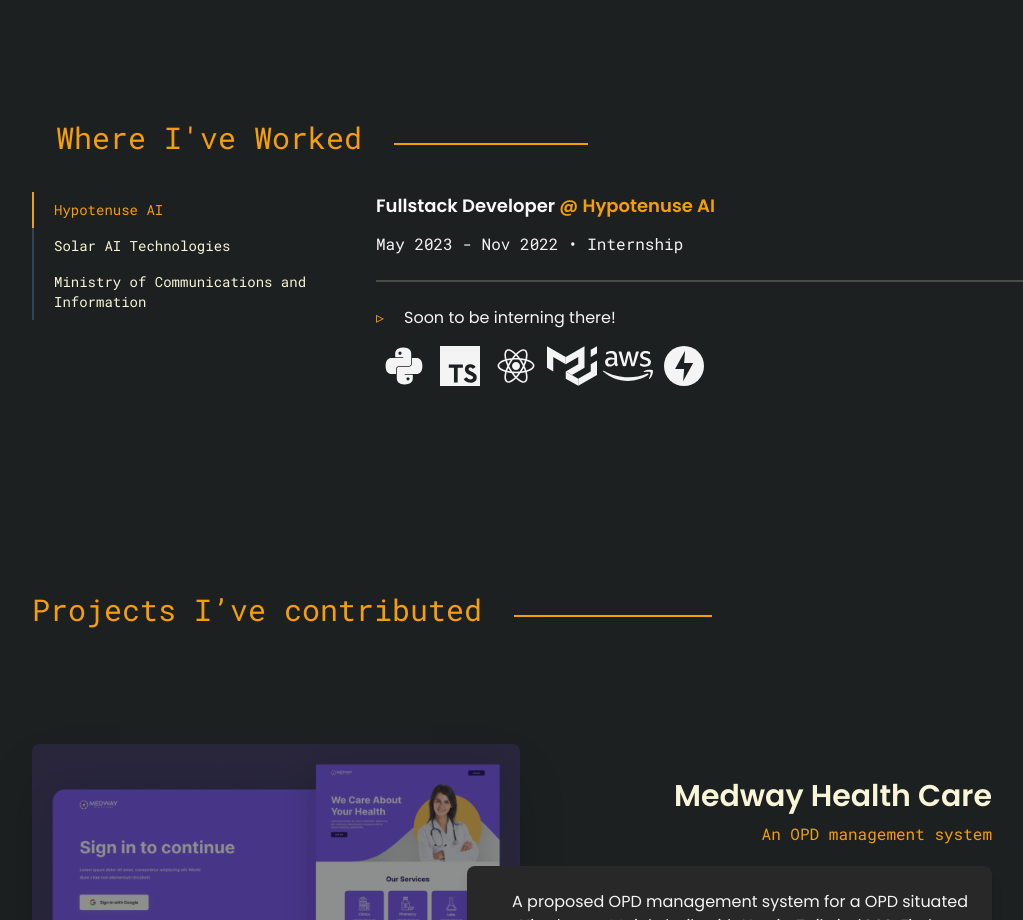
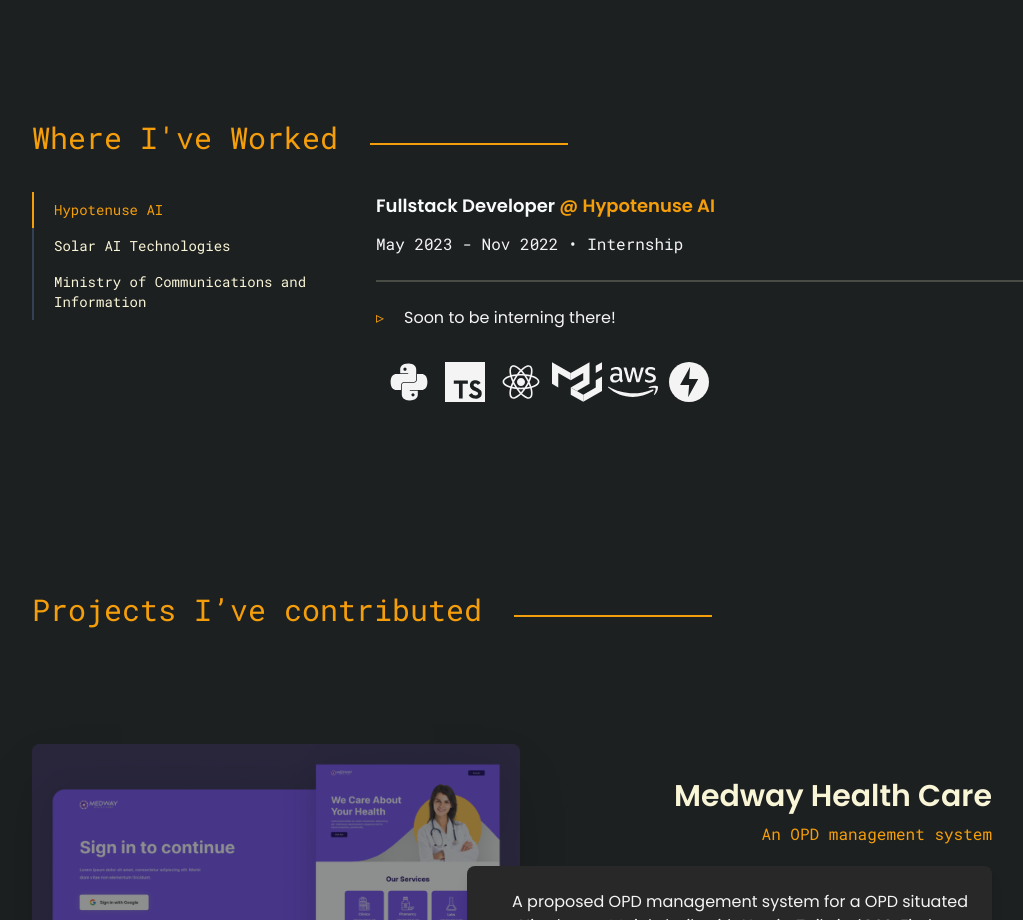
Before and after one commit to BrendanCheong/portfolio-v1, a Next.js app: page / in a window 1280 px wide. Shown: the part 1320-2240 px from the top of the page, without its empty margins (112-1135 px from the left). Built offline with nearby package versions, Linux system fonts and the light colour scheme.

Commit message:
fix: small bug fixes and changes to style

```diff
--- a/components/Footer.jsx
+++ b/components/Footer.jsx
@@ -1,5 +1,5 @@
 import { useEffect } from 'react';
-import { FiGithub, FiLinkedin, FiMail, FiTwitter } from 'react-icons/fi';
+import { FiGithub, FiLinkedin, FiMail, FiInstagram } from 'react-icons/fi';
 import { gsap } from 'gsap';
 import ScrollTrigger from 'gsap/dist/ScrollTrigger';
 
@@ -38,12 +38,12 @@
 					<FiGithub className='text-lg sm:text-xl text-white-dark hover:text-primary-light transform hover:-translate-y-0.5 transition ease-in' />
 				</a>
 				<a
-					href='https://twitter.com/__x__LEO__x__'
+					href='https://www.instagram.com/brendancheongwastaken/'
 					aria-label='External link'
 					rel='me noopener noreferrer'
 					target='_blank'
 				>
-					<FiTwitter className='text-lg sm:text-xl text-white-dark hover:text-primary-light transform hover:-translate-y-0.5 transition ease-in' />
+					<FiInstagram className='text-lg sm:text-xl text-white-dark hover:text-primary-light transform hover:-translate-y-0.5 transition ease-in' />
 				</a>
 				<a
 					href='https://www.linkedin.com/in/brendan-cheong-ern-jie/'
--- a/components/Nav/Menu.jsx
+++ b/components/Nav/Menu.jsx
@@ -25,7 +25,7 @@
 							className='text-primary-light hover:underline font-mono transition ease-in cursor-pointer'
 							to='about'
 							smooth
-							duration={500}
+							duration={200}
 							offset={-100}
 							isDynamic
 							onClick={linkHandler}
@@ -38,7 +38,7 @@
 							className='text-primary-light hover:underline font-mono transition ease-in cursor-pointer'
 							to='work'
 							smooth
-							duration={500}
+							duration={200}
 							offset={-100}
 							isDynamic
 							onClick={linkHandler}
@@ -51,7 +51,7 @@
 							className='text-primary-light hover:underline font-mono transition ease-in cursor-pointer'
 							to='projects'
 							smooth
-							duration={500}
+							duration={200}
 							offset={-100}
 							isDynamic
 							onClick={linkHandler}
@@ -64,7 +64,7 @@
 							className='text-primary-light hover:underline font-mono transition ease-in cursor-pointer'
 							to='contact'
 							smooth
-							duration={500}
+							duration={200}
 							offset={-100}
 							isDynamic
 							onClick={linkHandler}
--- a/jobs/solar-ai.md
+++ b/jobs/solar-ai.md
@@ -4,7 +4,7 @@
 company: "Solar AI Technologies"
 range: "May 2022 - Aug 2022"
 url: "https://getsolar.ai"
-techstack: ["Typescript", "React", "NextJS", 'HTML', 'Tailwind','AWS', 'GraphQL', 'ElasticSearch']
+techstack: ["Typescript", "NextJS", 'Tailwind', 'AWS', 'GraphQL', 'ElasticSearch']
 index: 2
 ---
 * Built and launched a new customer portal, which allows over 100 customers to manage their solar installation and liaise with solar panel installers.
--- a/modules/Work.jsx
+++ b/modules/Work.jsx
@@ -97,7 +97,7 @@
 				className='flex flex-col justify-center'
 			>
 				<div
-					className='inline-flex items-center pl-6 mb-6 space-x-3'
+					className='inline-flex items-center mb-6 space-x-3'
 					id='heading'
 				>
 					<Heading type='h3' isMono color='text-primary-light'>
@@ -176,14 +176,14 @@
 								))}
 							</ul>
 							<ul
-								className='flex flex-wrap justify-start p-2'
+								className='flex flex-wrap justify-start p-2 pt-6'
 								id='stack-list'
 								aria-label='stack-list'
 							>
 								{jobs[activeTabId].techstack.map((stack, index) => (
 									<li
 										key={index}
-										className='hover:text-primary-light/100 text-primary-light/0 hover:text-opacity-100 relative z-0 flex flex-col items-center justify-center w-10 h-10 mb-6 mr-4 transition-[opacity_.5s,color_.5s]'
+										className='hover:text-primary-light/100 text-primary-light/0 hover:text-opacity-100 relative z-0 flex flex-col items-start justify-end content-end place-content-end w-10 h-10 mb-6 mr-4 transition-[opacity_.5s,color_.5s]'
 									>
 										<Icon name={stack} />
 										<i className='-bottom-5 whitespace-nowrap absolute font-mono text-xs'>
```
Also changed, not shown: 1 other file (tests, documents, lock files or other folders).
